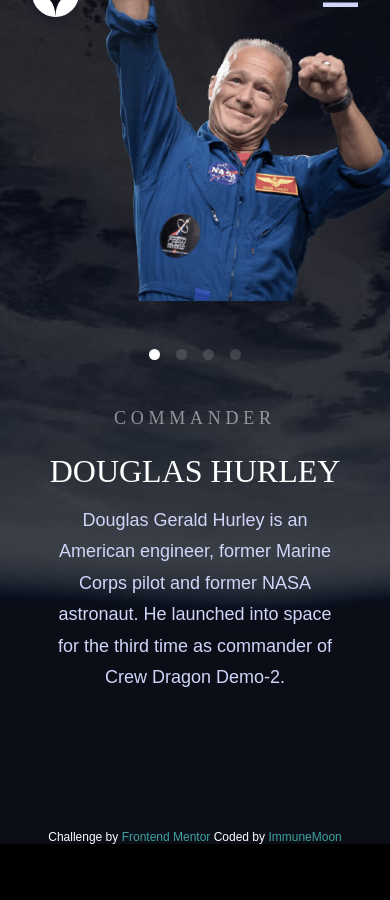
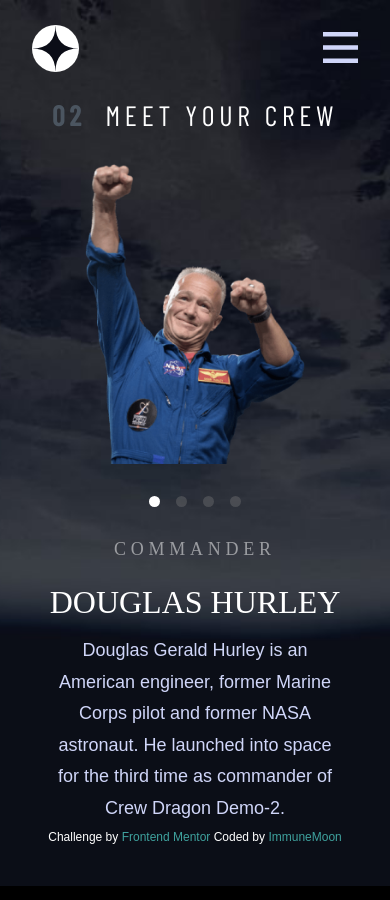
Before and after one commit to ImmuneMoon/space-tourism-website, a React (Create React App) app: page /crew in a window 390 px wide. Built offline with nearby package versions, Linux system fonts and the light colour scheme; a web font is replaced by a local one.

Commit message:
Project nearly complete

```diff
--- a/src/components/Crew.jsx
+++ b/src/components/Crew.jsx
@@ -61,7 +61,6 @@
         margin: 0 auto;
 	}
     @media (max-width: 650px) {
-        margin-bottom: 9rem;
     }
 `;
 
@@ -97,10 +96,15 @@
 
 const Crew_nav_container = styled.div`
     margin: 0 auto 3rem 0;
+
     @media (max-width: 1025px) {
 		margin: 3rem auto;
 		justify-content: center;
 	}
+
+    @media (max-width: 650px) {
+        margin: 2rem auto;
+    }
 `;
 
 const R_container = styled.div`
@@ -114,6 +118,7 @@
         height: fit-content;
 	}
     @media (max-width: 650px) {
+        justify-content: center;
     }
 
 `;
@@ -135,31 +140,36 @@
     @media (max-width: 1025px) {
         padding: 0;
         height: auto;
-        width: auto;
+        width: fit-content;
+        margin: 2rem auto 0 auto;
 	}
 `;
 
 const DougImg = styled.img`
     height: ${({ theme }) => {
         switch (theme) {
-                case 'mobile':
-            return '400px';
-                case 'tablet':
-            return 'auto';
-                case 'desktop':
+            case 'mobile':
+                return '300px';
+            case 'tablet':
+                return 'auto';
+            case 'desktop':
             default:
                 return '100%';
         }
     }};
     width: auto;
     padding-left: 7rem;
+
+    @media (max-width: 1025px) {
+        padding: 0;
+    }
 `
 
 const MarkImg = styled.img`
     height: ${({ theme }) => {
         switch (theme) {
             case 'mobile':
-                return '400px';
+                return '300px';
             case 'tablet':
                 return '500px';
             case 'desktop':
@@ -177,7 +187,7 @@
     height: ${({ theme }) => {
         switch (theme) {
             case 'mobile':
-                return '400px';
+                return '300px';
             case 'tablet':
                 return '500px';
             case 'desktop':
@@ -196,7 +206,7 @@
     height: ${({ theme }) => {
         switch (theme) {
             case 'mobile':
-                return '400px';
+                return '300px';
             case 'tablet':
                 return '500px';
             case 'desktop':
--- a/src/components/Destination.jsx
+++ b/src/components/Destination.jsx
@@ -43,10 +43,6 @@
 
 const Heading = styled.div`
 	margin-right: auto;
-
-	@media (max-width: 1025px) {
-		margin: 0 auto 0 auto;
-	}
 `;
 
 const Location_container = styled.div`
@@ -68,7 +64,6 @@
 
     @media (max-width: 1025px) {
         width: 100%;
-		margin: auto auto 3rem auto;
     }
 `;
 
@@ -138,7 +133,7 @@
 	margin: ${({ theme }) => {
       switch (theme) {
         case 'mobile':
-          return '5rem';
+          return '2rem';
         case 'tablet':
           return '5rem';
         case 'desktop':
--- a/src/components/Navbar.jsx
+++ b/src/components/Navbar.jsx
@@ -113,6 +113,7 @@
 		right: 0;
 		padding: 2rem;
 		z-index: 1;
+		min-height: 100vh;
 	}
 `;
 
--- a/src/components/Technology.jsx
+++ b/src/components/Technology.jsx
@@ -37,7 +37,7 @@
     justify-self: center;
 
     @media (max-width: 650px) {
-        justify-content: center;
+        justify-content: normal;
     }
 `;
 
@@ -50,6 +50,11 @@
 const Heading = styled.div`
     margin-left: 0;
     margin-bottom: 2rem;
+
+    @media (max-width: 650px) {
+        margin-right: auto;
+        margin-left: auto;
+    }
 `;
 
 const Tech_section = styled.section`
@@ -62,6 +67,7 @@
 
     @media (max-width: 1025px) {
         flex-direction: column-reverse;
+        justify-content: start;
         margin: 0;
         height: 100%;
         width: 100%;
--- a/src/index.css
+++ b/src/index.css
@@ -21,7 +21,7 @@
 }
 
 body {
-	height: 100vh;
+	min-height: 100vh;
 	width: 100%;
 	-webkit-background-size: cover;
 	-moz-background-size: cover;
@@ -456,7 +456,7 @@
 
 	/* Page heading/ title */
 	.pg-heading {
-		margin: 3rem auto 3.7rem auto;
+		margin: 0 auto;
 	}
 
 	/* DESTINATION STYLES */
```
Lines whose indentation alone changed are shown as unchanged.
